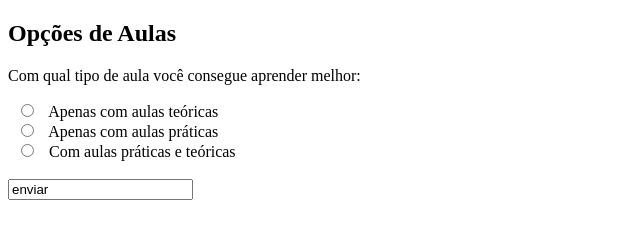
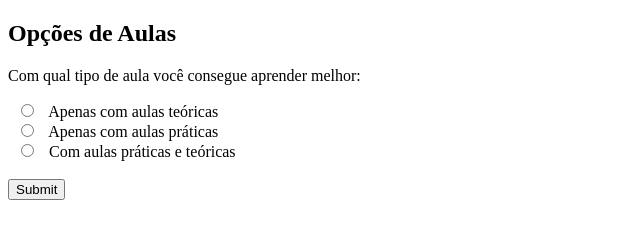
Before and after one commit to Danielle658/Danielle658.github.io, a plain HTML site: page projeto.html in a window 1280 px wide. Shown: the whole page, without its empty margins (0-640 px from the left). Drawn offline with Linux system fonts and the light colour scheme.

Commit message:
Update projeto.html

```diff
--- a/projeto.html
+++ b/projeto.html
@@ -12,7 +12,7 @@
   <label for="Apenas com aulas práticas">Apenas com aulas práticas</label><br>
   <input type="radio" id="Com aulas práticas e teóricas" name="fav_language" value="Com aulas práticas e teóricas">
   <label for="Com aulas práticas e teóricas">Com aulas práticas e teóricas</label><br><br>
-  <input type="enviar" value="enviar">
+  <input type="submit" value="Submit">
 </form>
 
 </body>
```
